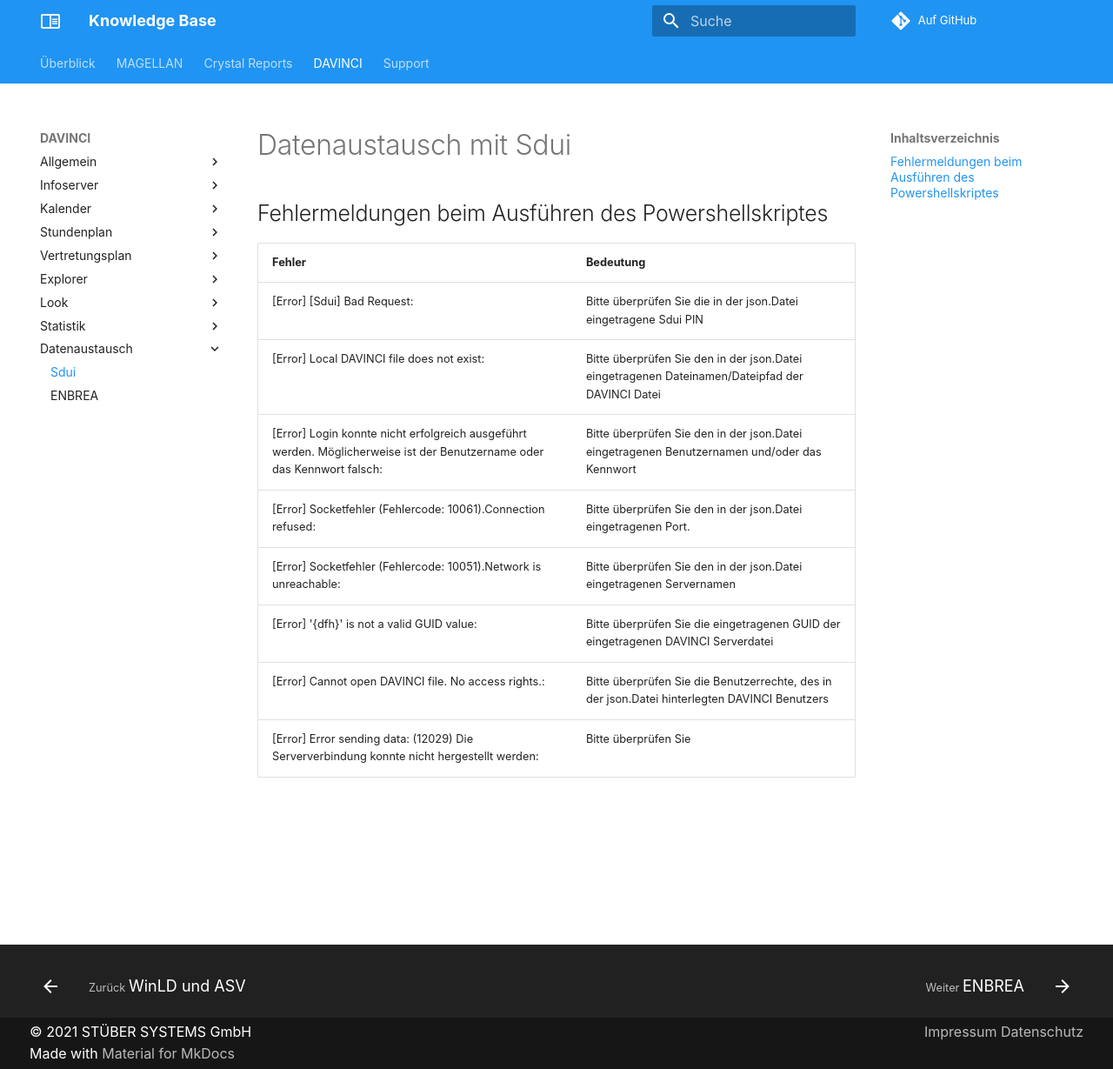
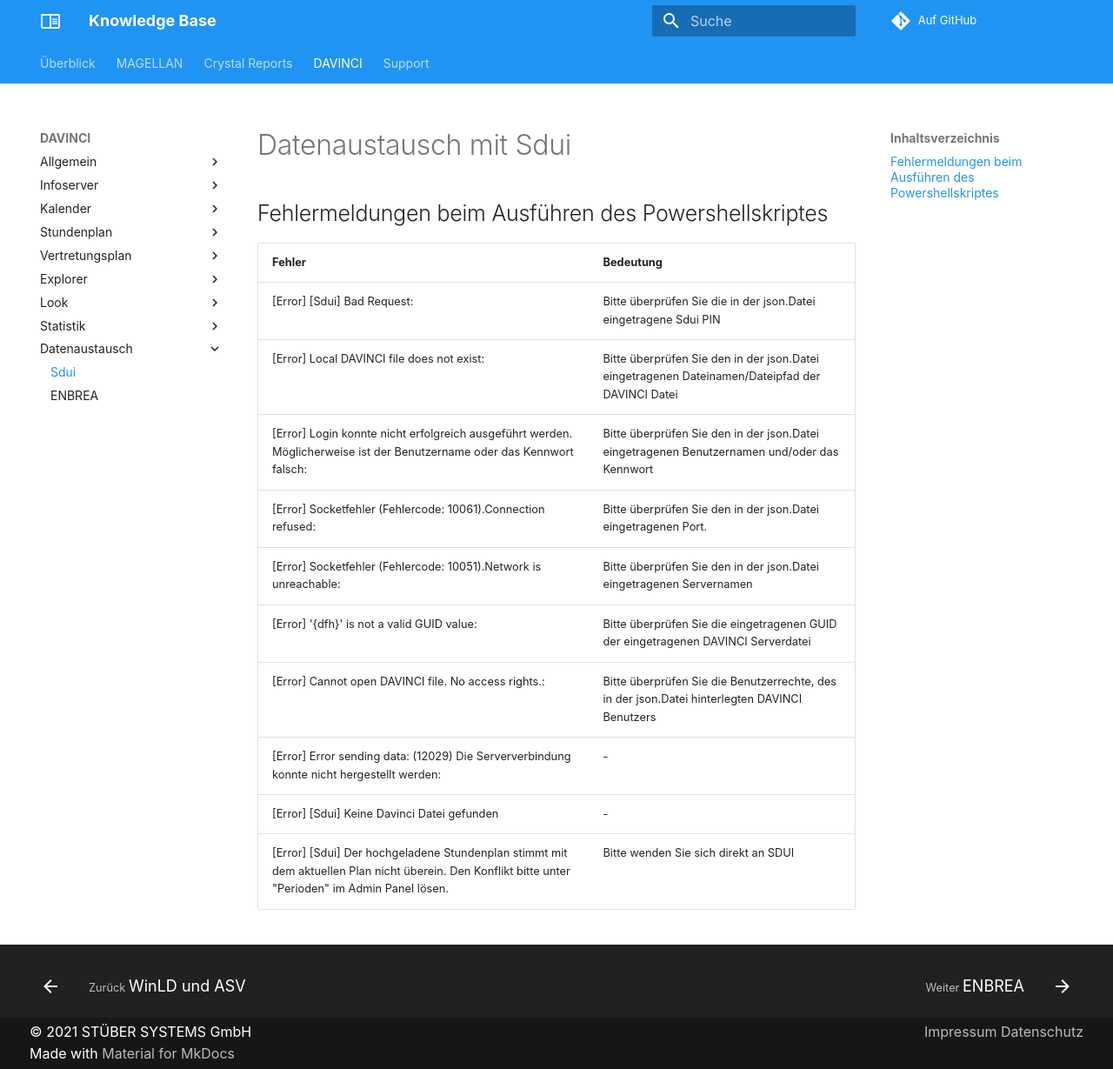
Before and after one commit to stuebersystems/doc.kb.de, an MkDocs documentation site: the page built from docs/datenaustausch/sdui.md, in a window 1280 px wide and 1229 px high. Shown: the whole window at 87% size. Built offline with MkDocs 1.6.1 and Material for MkDocs 9.7.7, drawn with Linux system fonts in a browser that asks for light colours; comment, search, counter and statistics services are not loaded; old or Windows-style settings are respelled for this version of MkDocs.

Commit message:
no message

```diff
--- a/docs/datenaustausch/sdui.md
+++ b/docs/datenaustausch/sdui.md
@@ -11,4 +11,6 @@ Fehler|Bedeutung
 [Error] Socketfehler (Fehlercode: 10051).Network is unreachable: |Bitte überprüfen Sie den in der json.Datei eingetragenen Servernamen
 [Error] '{dfh}' is not a valid GUID value: |Bitte überprüfen Sie die eingetragenen GUID der eingetragenen DAVINCI Serverdatei
 [Error] Cannot open DAVINCI file. No access rights.: |Bitte überprüfen Sie die Benutzerrechte, des in der json.Datei hinterlegten DAVINCI Benutzers
-[Error] Error sending data: (12029) Die Serververbindung konnte nicht hergestellt werden: |Bitte überprüfen Sie
+[Error] Error sending data: (12029) Die Serververbindung konnte nicht hergestellt werden: |-
+[Error] [Sdui] Keine Davinci Datei gefunden| -
+[Error] [Sdui] Der hochgeladene Stundenplan stimmt mit dem aktuellen Plan nicht überein. Den Konflikt bitte unter "Perioden" im Admin Panel lösen.|Bitte wenden Sie sich direkt an SDUI
```
Also changed, not shown: docs/datenaustausch/enbrea.md (+1 -0 lines).
